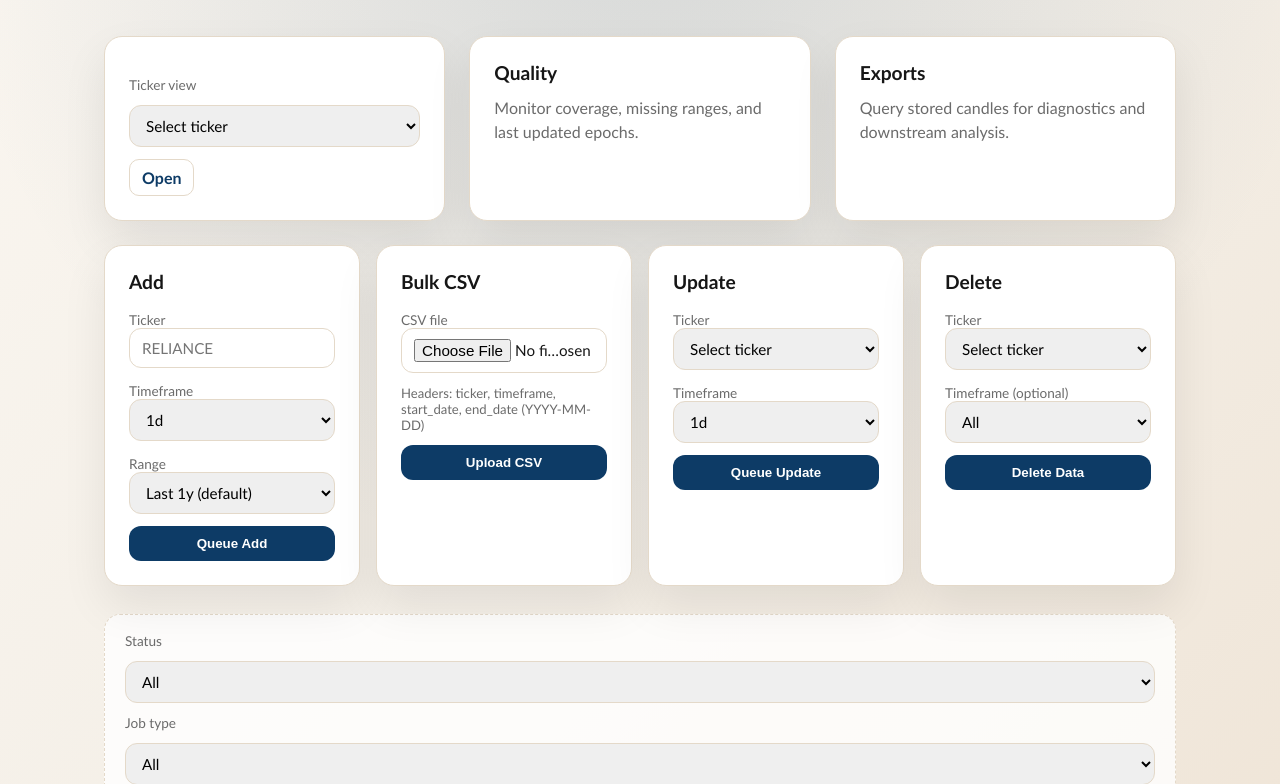
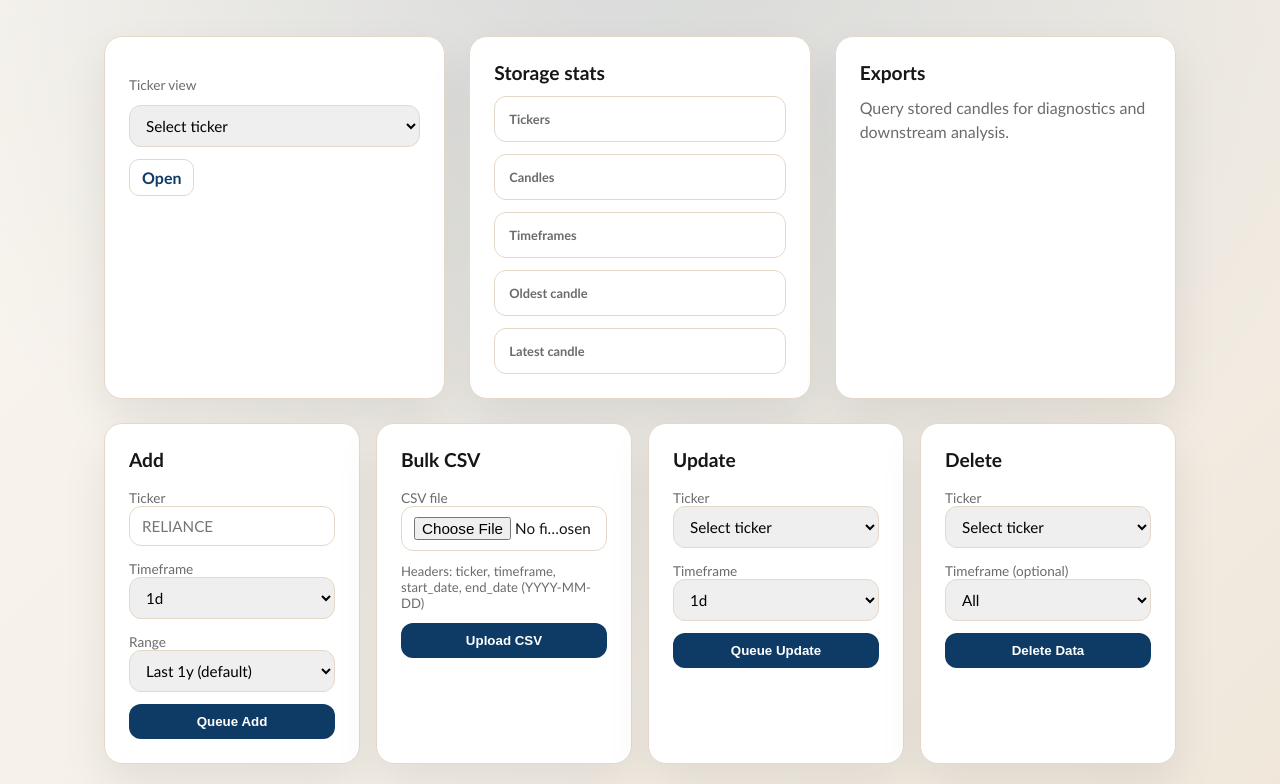
Before and after one commit to WINDY-WINDWARD/trading-strategies-openalgo, a Flask app: template data_warehouse/ui/templates/dashboard.html in a window 1280 px wide. Shown: the part 119-903 px from the top of the page. Run offline with Flask 3, Linux system fonts and the light colour scheme; the template is opened without the code that fills it, so the values that code supplies are empty; some libraries are stand-ins or nearby versions.

Commit message:
feat: Add storage statistics retrieval and display in dashboard

```diff
--- a/data_warehouse/services/warehouse_service.py
+++ b/data_warehouse/services/warehouse_service.py
@@ -487,6 +487,9 @@
     def list_timeframes_for_ticker(self, ticker: str) -> list[str]:
         return self.repository.list_timeframes_for_ticker(ticker)
 
+    def get_storage_stats(self) -> dict:
+        return self.repository.get_storage_stats()
+
 
 class OpenAlgoProvider(Protocol):
     def fetch_ohlcv(
--- a/data_warehouse/ui/templates/dashboard.html
+++ b/data_warehouse/ui/templates/dashboard.html
@@ -79,6 +79,31 @@
             padding: 24px;
             box-shadow: var(--shadow);
             border: 1px solid var(--line);
+        }
+
+        .stats-grid {
+            display: grid;
+            grid-template-columns: repeat(auto-fit, minmax(160px, 1fr));
+            gap: 12px;
+        }
+
+        .stat-card {
+            padding: 14px;
+            border-radius: 12px;
+            border: 1px solid var(--line);
+            background: rgba(255, 255, 255, 0.9);
+        }
+
+        .stat-card strong {
+            display: block;
+            font-size: 0.8rem;
+            color: var(--muted);
+        }
+
+        .stat-card span {
+            font-size: 1.1rem;
+            font-weight: 600;
+            color: var(--ink);
         }
 
         form {
@@ -366,8 +391,29 @@
                 </div>
             </div>
             <div class="card">
-                <h2>Quality</h2>
-                <p>Monitor coverage, missing ranges, and last updated epochs.</p>
+                <h2>Storage stats</h2>
+                <div class="stats-grid">
+                    <div class="stat-card">
+                        <strong>Tickers</strong>
+                        <span>{{ stats.ticker_count }}</span>
+                    </div>
+                    <div class="stat-card">
+                        <strong>Candles</strong>
+                        <span>{{ stats.candle_count }}</span>
+                    </div>
+                    <div class="stat-card">
+                        <strong>Timeframes</strong>
+                        <span>{{ stats.timeframe_count }}</span>
+                    </div>
+                    <div class="stat-card">
+                        <strong>Oldest candle</strong>
+                        <span>{{ stats.min_ist }}</span>
+                    </div>
+                    <div class="stat-card">
+                        <strong>Latest candle</strong>
+                        <span>{{ stats.max_ist }}</span>
+                    </div>
+                </div>
             </div>
             <div class="card">
                 <h2>Exports</h2>
@@ -417,9 +463,7 @@
                     action="/api/data-warehouse/stocks/add-bulk-csv"
                     method="post"
                     enctype="multipart/form-data"
-                    hx-post="/api/data-warehouse/stocks/add-bulk-csv"
-                    hx-swap="none"
-                    hx-encoding="multipart/form-data"
+                    onsubmit="return showUploadNotice(this)"
                 >
                     <div>
                         <label for="bulk-csv">CSV file</label>
@@ -595,6 +639,11 @@
             modal.classList.remove('visible');
         }
 
+        function showUploadNotice(form) {
+            showConfirmation('Uploading', 'Bulk CSV upload is in progress. Check the jobs panel for status.');
+            return true;
+        }
+
         document.getElementById('confirm-modal-close').addEventListener('click', hideConfirmation);
 
         document.getElementById('confirm-modal').addEventListener('click', (event) => {
@@ -611,6 +660,10 @@
 
             const form = elt.closest('form');
             if (!form || !form.closest('.actions-grid')) {
+                return;
+            }
+
+            if (form.getAttribute('action') && !form.getAttribute('hx-post')) {
                 return;
             }
 
```
Also changed, not shown: data_warehouse/db/repository.py (+31 -0 lines), data_warehouse/ui/ui.py (+20 -1 lines), data_warehouse/db/tickerData.db (deleted).
